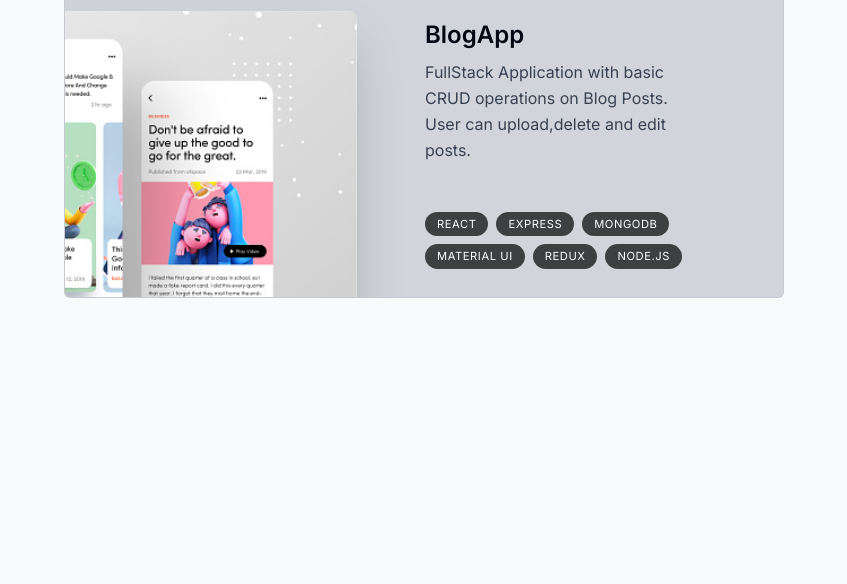
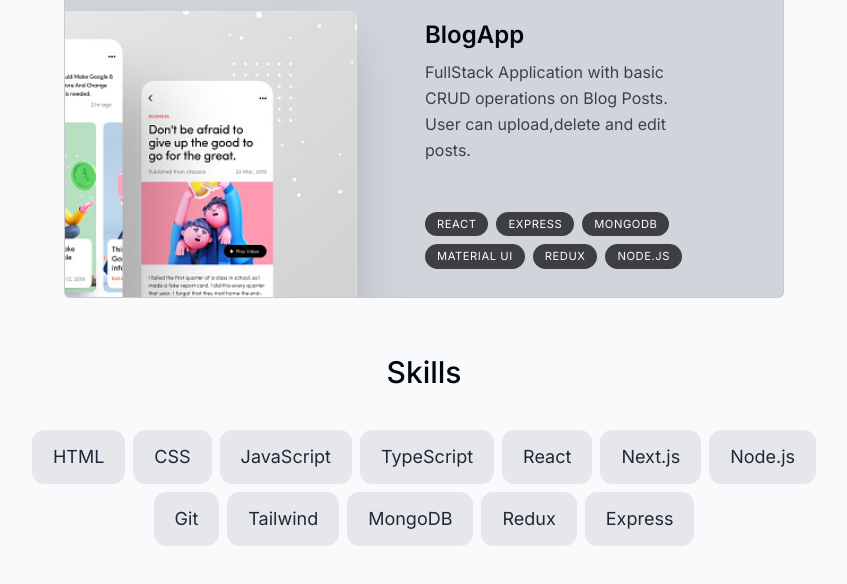
Before and after one commit to paragborkar/portfolio, a Next.js app: page / in a window 1280 px wide. Shown: the part 1133-1717 px from the top of the page, without its empty margins (216-1063 px from the left). Built offline with nearby package versions, Linux system fonts and the light colour scheme.

Commit message:
Skills Section Completed

```diff
--- a/app/layout.tsx
+++ b/app/layout.tsx
@@ -16,7 +16,7 @@ export default function RootLayout({
   children: React.ReactNode
 }) {
   return (
-    <html lang="en">
+    <html lang="en" className='!scroll-smooth' >
       <body className={`${inter.className} bg-gray-50 text-gray-950 relative h-[5000px]`}>
         <div className='bg-[#fbe2e3] absolute top-[-6rem] right-[11rem] h-[31.25]
          w-[31.25rem] rounded-full -z-10 blur-[10rem] sm:w-[68.5rem]'></div>
--- a/app/page.tsx
+++ b/app/page.tsx
@@ -1,6 +1,7 @@
 import About from "@/components/about";
 import Intro from "@/components/intro";
 import Projects from "@/components/project";
+import Skills from "@/components/skills";
 
 
 export default function Home() {
@@ -9,6 +10,7 @@ export default function Home() {
         <Intro />
         <About />
         <Projects/>
+        <Skills/>
     </main>
   )
 }
--- a/components/about.tsx
+++ b/components/about.tsx
@@ -4,12 +4,13 @@ import {motion} from 'framer-motion';
 
 const About = () => {
   return (
-    <motion.section className='mt-[10vh] text-center leading-8'
+    <motion.section className='mt-[10vh] text-center leading-8 scroll-mt-28'
     initial={{opacity:0,y:100}}
     animate={{opacity:1 , y:0}}
     transition={{
         delay: 0.5,
       }}
+      id='about'
     >
     <h2  className='text-3xl font-medium capitalize'>About Me</h2>
     <p className='font-medium max-w-[45rem]  mt-6'>Hello, I'm Parag Borkar, a passionate Full Stack Developer specializing
--- a/components/header.tsx
+++ b/components/header.tsx
@@ -6,7 +6,7 @@ import Link from 'next/link';
 
 const Header = () => {
   return (
-    <header className="z-[999] relative ">
+    <header className="z-[999] relative " >
         <motion.div className="flex fixed top-[0.15rem] left-1/2 h-12 -translate-x-1/2 py-2 sm:top-[1.7rem] sm:h-[initial] sm:py-0" initial={{y:-100 ,x:"-50%" , opacity:0}}
         animate={{y:0,x:"-50%" , opacity:1}}
         transition={{
--- a/components/intro.tsx
+++ b/components/intro.tsx
@@ -20,7 +20,9 @@ const Intro = () => {
         transition={{
             delay: 0.3,
           }}
-        className='flex items-center justify-center w-full'>
+        className='flex items-center justify-center w-full'
+        id='home'
+        >
             <div className='flex items-center justify-center flex-col pt-[6rem]'>
                 <Image  src={profile} alt='Profile' width={192} height={192} quality={100} priority={true}
                 className='h-28 w-28 rounded-full border-[0.10rem] border-black shadow-xl'
--- a/components/project.tsx
+++ b/components/project.tsx
@@ -6,12 +6,13 @@ import {motion} from 'framer-motion';
 
 const Projects = () => {
   return (
-    <motion.section className='mt-[10vh]'
+    <motion.section className='mt-[10vh] scroll-mt-28'
     initial={{opacity:0,y:100}}
     animate={{opacity:1 , y:0}}
     transition={{
         delay: 0.7,
       }}
+      id='projects'
     >
         <h2  className='text-3xl font-medium capitalize text-center mb-[5vh]'>Projects</h2>
         <div>
@@ -40,9 +41,9 @@ function Project(
         link,
     }:ProjectProps) {
     return(
-   <section className='group bg-gray-300 max-w-[45rem] border border-black/5 overflow-hidden sm:pr-8 relative h-[35vh] sm:h-[20rem]
+   <section className='group bg-gray-300 max-w-[45rem] border border-black/5 overflow-hidden sm:pr-8 relative h-auto sm:h-[20rem]
    mb-3 sm:mb-8  last:mb-0 sm:even:pl-8 rounded-md
-   '>
+   ' >
         <div className='pt-4 pb-7 px-5 sm:pl-10 sm:pr-2 sm:pt-10
         sm:max-w-[50%] flex flex-col h-full
         sm:group-even:ml-[18rem]'>
--- /dev/null
+++ b/components/skills.tsx
@@ -0,0 +1,46 @@
+"use client";
+import { skillsData } from '@/lib/data';
+import React from 'react';
+import {motion} from 'framer-motion';
+
+const Skills = () => {
+
+    const fadeInAnimationVariants = {
+        initial: {
+            opacity: 0,
+            y:100,
+        },
+        animate:{
+            opacity:1,
+            y:0,
+        },
+    }
+
+  return (
+    <motion.section className='mb-28 max-w-[53rem] scroll-mt-28 text-center sm:mb-40 '
+    initial={{opacity:0,y:100}}
+    animate={{opacity:1 , y:0}}
+    transition={{
+        delay: 0.9,
+      }}
+    >
+        <h2  className='text-3xl font-medium capitalize text-center mb-[5vh] mt-[7vh]'>Skills</h2>
+        <ul className='flex flex-wrap justify-center gap-2 text-lg text-gray-800 ' >
+            {
+                skillsData.map((skills,index) =>(
+                    <motion.li className='bg-gray-200 border border-black/0.5 rounded-xl px-5 py-3 '
+                    variants={fadeInAnimationVariants}
+                    initial="initial"
+                    whileInView="animate"
+                    viewport={{
+                        once:true,
+                    }}
+                    key={index} >{skills}</motion.li>
+                ))
+            }
+        </ul>
+    </motion.section>
+  )
+}
+
+export default Skills;
```
